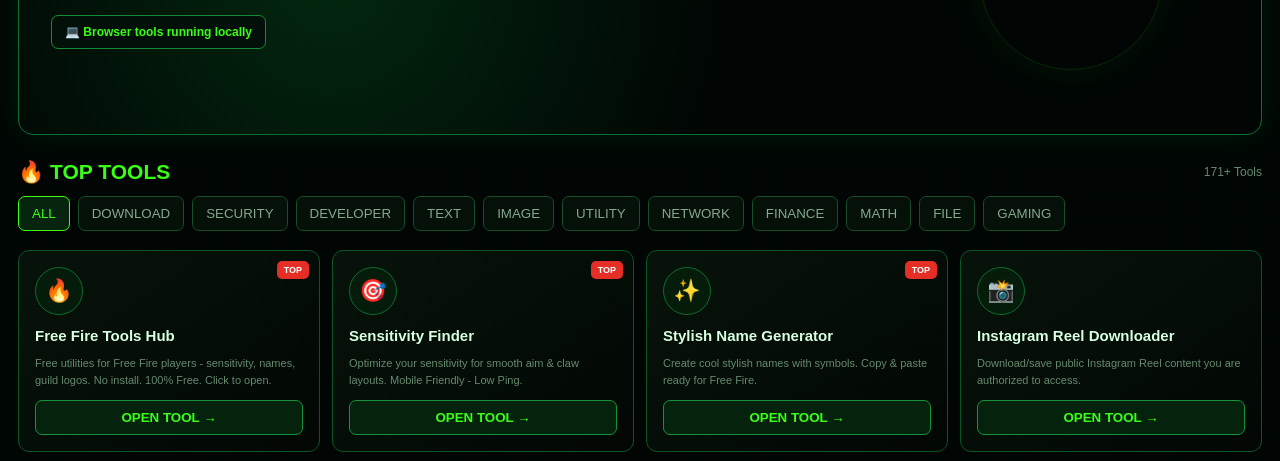
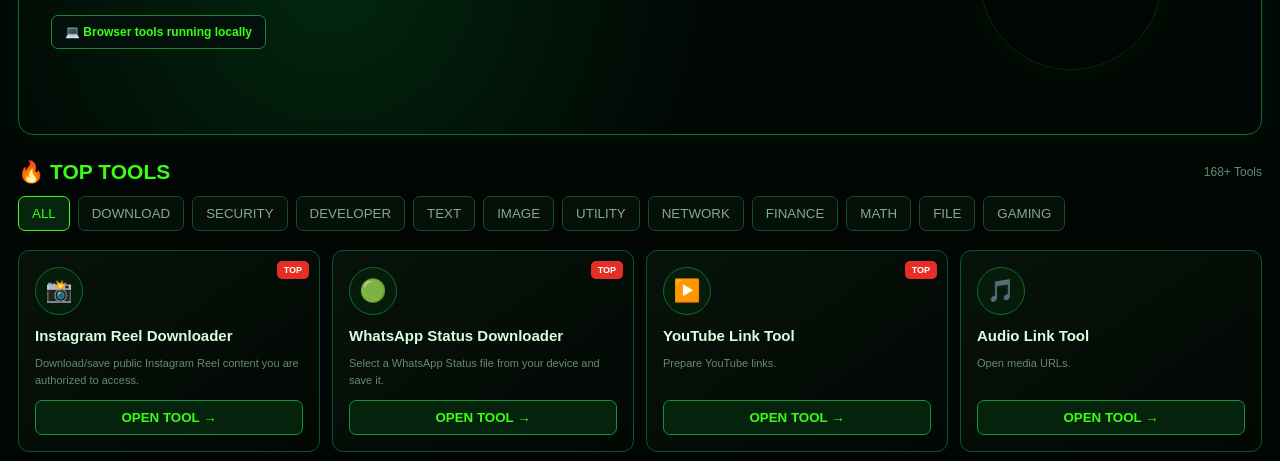
Before and after one commit to vickychauhan4949/cyb3r-tools, a website: page index.html in a window 1280 px wide. Shown: the part 288-749 px from the top of the page. Drawn offline with Linux system fonts and the light colour scheme.

Commit message:
Update index.html

```diff
--- a/index.html
+++ b/index.html
@@ -433,10 +433,6 @@
 ========================================================= */
 
 const tools=[
-
-["🔥","Free Fire Tools Hub","Free utilities for Free Fire players - sensitivity, names, guild logos. No install. 100% Free. Click to open.","gaming"],
-["🎯","Sensitivity Finder","Optimize your sensitivity for smooth aim & claw layouts. Mobile Friendly - Low Ping.","gaming"],
-["✨","Stylish Name Generator","Create cool stylish names with symbols. Copy & paste ready for Free Fire.","gaming"],
 
 ["📸","Instagram Reel Downloader",
  "Download/save public Instagram Reel content you are authorized to access.",
```
